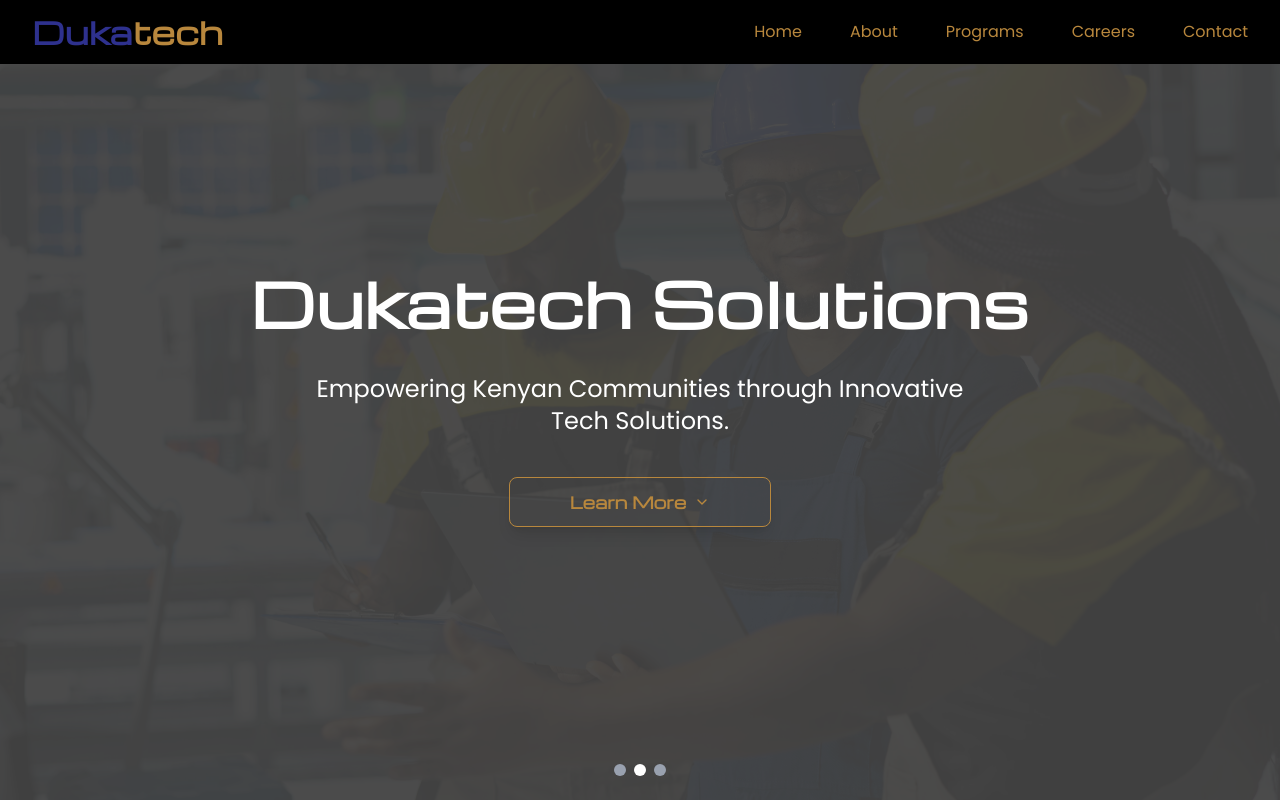
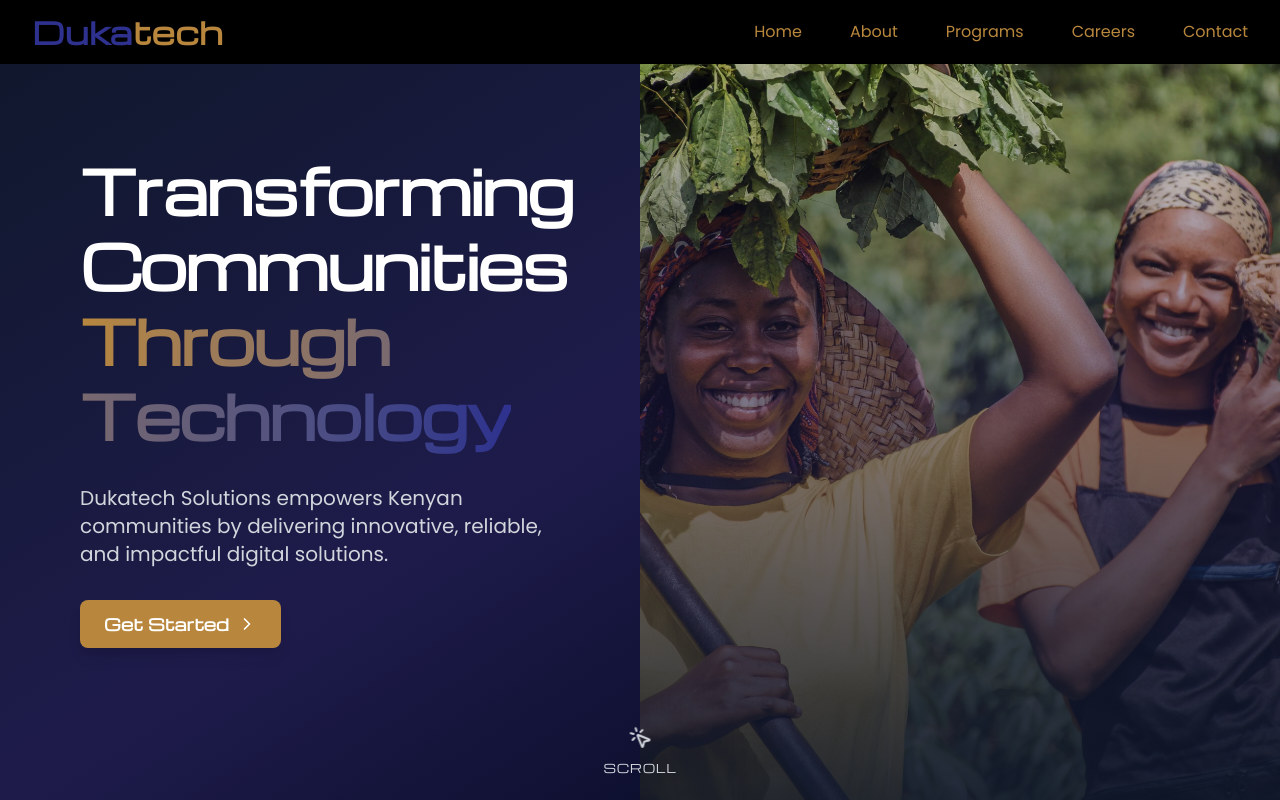
Before and after one commit to UncSeb108/Dukatech, a Next.js app: page /home in a window 1280 px wide. Shown: the top 800 px of the page. Built offline with nearby package versions, Linux system fonts and the light colour scheme.

Commit message:
Hero section mod

```diff
--- a/src/app/about/components/Hero.tsx
+++ b/src/app/about/components/Hero.tsx
@@ -12,7 +12,7 @@
         priority
         className="object-cover"
       />
-      <div className="absolute inset-0 bg-black/60" />
+      <div className="absolute inset-0 bg-gradient-to-t from-[#0f172a] via-[#1e1b4b]/50 to-transparent" />
       <div className="relative z-10 text-white px-6">
         <h1 className="text-4xl md:text-6xl font-bold mb-4 font-michroma">
           About Dukatech Solutions
--- a/src/app/careers/components/Hero.tsx
+++ b/src/app/careers/components/Hero.tsx
@@ -12,7 +12,7 @@
         priority
         className="object-cover"
       />
-      <div className="absolute inset-0 bg-black/60" />
+      <div className="absolute inset-0 bg-gradient-to-t from-[#0f172a] via-[#1e1b4b]/50 to-transparent" />
       <div className="relative z-10 text-white px-6">
         <h1 className="text-4xl md:text-6xl font-bold mb-4 font-michroma">
           Join Our Team
--- a/src/app/components/Navbar.tsx
+++ b/src/app/components/Navbar.tsx
@@ -28,7 +28,7 @@
   if (pathname === "/") return null;
 
   return (
-    <nav className="fixed top-0 left-0 w-full bg-[#000000] text-[#b8873d] z-50 backdrop-blur-md">
+    <nav className="fixed top-0 left-0 w-full bg-[#000000] text-[#b8873d] z-100 backdrop-blur-md">
       <div className="max-w-7xl mx-auto px-4 sm:px-6 lg:px-8">
         <div className="flex items-center justify-between h-16">
           {/* Logo */}
--- a/src/app/contact/components/ContactHero.tsx
+++ b/src/app/contact/components/ContactHero.tsx
@@ -12,7 +12,7 @@
         className="object-cover"
         priority
       />
-      <div className="absolute inset-0 bg-black/60" />
+      <div className="absolute inset-0 bg-gradient-to-t from-[#0f172a] via-[#1e1b4b]/50 to-transparent" />
       <div className="relative z-10 text-white px-6">
         <h1 className="text-4xl md:text-6xl font-bold mb-4 font-michroma">Contact Us</h1>
         <p className="text-lg md:text-xl max-w-2xl mx-auto">
--- a/src/app/home/components/Hero.tsx
+++ b/src/app/home/components/Hero.tsx
@@ -1,109 +1,66 @@
 "use client";
 
-import { useState, useEffect } from "react";
-import Image from "next/image";
-import { motion, AnimatePresence, easeOut } from "framer-motion";
-import { ChevronDown } from "lucide-react";
+import { motion } from "framer-motion";
+import { ChevronRight, MousePointerClick } from "lucide-react";
 
-const images = ["/images/1.jpg", "/images/mamapesa2.jpg", "/images/d1.jpg"];
+export default function HeroSection() {
+  return (
+    <section className="relative w-full min-h-screen text-white overflow-hidden flex items-center bg-gradient-to-br from-[#0f172a] via-[#1e1b4b] to-[#020617]">
+      <div className="relative z-10 grid grid-cols-1 md:grid-cols-2 w-full min-h-screen">
 
-export default function HeroCarousel() {
-  const [current, setCurrent] = useState(0);
-
-  // Auto-slide every 5s
-  useEffect(() => {
-    const interval = setInterval(() => {
-      setCurrent((prev) => (prev + 1) % images.length);
-    }, 5000);
-    return () => clearInterval(interval);
-  }, []);
-
-  // Parent + child variants for stagger
-  const containerVariants = {
-    hidden: { opacity: 0 },
-    show: {
-      opacity: 1,
-      transition: {
-        staggerChildren: 0.4, // delay between each child
-      },
-    },
-  };
-
-  const itemVariants = {
-    hidden: { opacity: 0, y: 30 },
-    show: { opacity: 1, y: 0, transition: { duration: 0.8, ease: easeOut } },
-  };
-
-  return (
-    <div className="relative w-full h-[100vh] overflow-hidden">
-      <AnimatePresence mode="wait">
+        {/* LEFT: Text */}
+        <div className="flex items-center px-6 sm:px-10 md:px-20 py-20">
           <motion.div
-          key={current}
-          className="absolute w-full h-full"
-          initial={{ opacity: 0, scale: 1 }}
-          animate={{ opacity: 1, scale: 1.1 }}
-          exit={{ opacity: 0, scale: 1.2 }}
-          transition={{ duration: 2, ease: "easeInOut" }}
+            initial={{ opacity: 0, x: -60 }}
+            animate={{ opacity: 1, x: 0 }}
+            transition={{ duration: 1 }}
+            className="space-y-6 md:space-y-8 text-center md:text-left"
           >
-          <Image
-            src={images[current]}
-            alt={`Hero ${current}`}
-            fill
-            priority
-            className="object-cover"
-          />
-        </motion.div>
-      </AnimatePresence>
-
-      {/* Overlay with staggered text */}
-      <div className="absolute inset-0 flex flex-col justify-center items-center bg-black/70 text-white text-center px-10">
-        <motion.div
-          variants={containerVariants}
-          initial="hidden"
-          animate="show"
-          className="flex flex-col items-center"
-        >
-          <motion.h1
-            variants={itemVariants}
-            className="text-4xl md:text-6xl font-extrabold mb-10 tracking-wide font-michroma"
-          >
-            Dukatech Solutions
-          </motion.h1>
-
-          <motion.p
-            variants={itemVariants}
-            className="text-xl md:text-2xl max-w-2xl mb-10 font-poppins"
-          >
-            Empowering Kenyan Communities through Innovative Tech Solutions.
-          </motion.p>
-
+            <h1 className="text-3xl sm:text-4xl md:text-6xl font-extrabold tracking-tight font-michroma leading-tight">
+              Transforming Communities <br />
+              <span className="bg-gradient-to-r from-[#b8873d] to-[#2e318e] bg-clip-text text-transparent">
+                Through Technology
+              </span>
+            </h1>
+            <p className="text-base sm:text-lg md:text-xl text-gray-300 font-poppins max-w-lg mx-auto md:mx-0">
+              Dukatech Solutions empowers Kenyan communities by delivering
+              innovative, reliable, and impactful digital solutions.
+            </p>
             <motion.button
-            variants={itemVariants}
               whileHover={{ scale: 1.05 }}
               whileTap={{ scale: 0.95 }}
-            className="relative overflow-hidden group px-15 py-3 rounded-lg border border-[#b8873d] text-[#b8873d] hover:text-[#2e318e] font-bold font-michroma shadow-lg transition-all ease-in-out duration-500"
+              className="inline-flex items-center gap-2 px-6 py-3 rounded-lg font-bold font-michroma
+                bg-[#b8873d] shadow-lg transition-all"
             >
-            <span className="absolute inset-0 bg-[#b8873d] translate-x-[-100%] group-hover:translate-x-0 transition-transform ease-in-out duration-500"></span>
-            <span className="relative flex items-center gap-2">
-              Learn More
-              <ChevronDown className="w-4 h-4 transition-transform duration-300 group-hover:translate-y-1" />
-            </span>
+              Get Started
+              <ChevronRight className="w-5 h-5" />
             </motion.button>
           </motion.div>
         </div>
 
-      {/* Dots navigation */}
-      <div className="absolute bottom-6 w-full flex justify-center gap-2">
-        {images.map((_, idx) => (
-          <button
-            key={idx}
-            onClick={() => setCurrent(idx)}
-            className={`w-3 h-3 rounded-full transition ${
-              current === idx ? "bg-white" : "bg-gray-400"
-            }`}
+        {/* RIGHT: Full height background image */}
+        <div className="relative hidden md:block">
+          <img
+            src="/images/mamapesa2.jpg"
+            alt="Tech Background"
+            className="absolute inset-0 w-full h-full object-cover"
           />
-        ))}
+          {/* Gradient overlay for blending */}
+          <div className="absolute inset-0 bg-gradient-to-t from-[#0f172a]/90 via-[#1e1b4b]/50 to-transparent"></div>
         </div>
       </div>
+      {/* Scroll Cue */}
+      <motion.div
+        className="absolute bottom-6 left-1/2 -translate-x-1/2 flex flex-col items-center text-gray-300 z-50"
+        initial={{ opacity: 0 }}
+        animate={{ opacity: 1 }}
+        transition={{ delay: 1.2 }}
+      >
+        <MousePointerClick className="w-6 h-6 mb-2 animate-bounce" />
+        <span className="text-xs uppercase tracking-wider font-michroma">
+          Scroll
+        </span>
+      </motion.div>
+    </section>
   );
 }
--- a/src/app/layout.tsx
+++ b/src/app/layout.tsx
@@ -30,8 +30,8 @@
 })
 
 export const metadata: Metadata = {
-  title: "Create Next App",
-  description: "Generated by create next app",
+  title: "Dukatech Solutions",
+  description: "Transforming Communities Through Technology",
 };
 
 export default function RootLayout({
--- a/src/app/programs/components/ProgramBlock.tsx
+++ b/src/app/programs/components/ProgramBlock.tsx
@@ -4,6 +4,7 @@
   title: string;
   description: string;
   image: string;
+  href: string;
   reverse?: boolean;
 }
 
@@ -11,6 +12,7 @@
   title,
   description,
   image,
+  href,
   reverse,
 }: ProgramBlockProps) {
   return (
@@ -21,11 +23,28 @@
         }`}
       >
         <div>
-          <h2 className="text-3xl font-bold text-[#2e318e] mb-6 font-michroma">{title}</h2>
-          <p className="text-black text-lg leading-relaxed">{description}</p>
-          <button className="font-michroma px-6 py-2 bg-[#b8873d] text-white rounded-md hover:bg-[#a3742e] hover:scale-105 transition-all duration-300 mt-10">
-                Learn More
-              </button>
+          <h2 className="text-3xl font-bold text-[#2e318e] mb-6 font-michroma">
+            {title}
+          </h2>
+          <p className="text-black text-lg leading-relaxed mb-10">
+            {description}
+          </p>
+          <a
+            href={href}
+            className="relative inline-flex items-center justify-center px-8 py-3 font-michroma text-sm sm:text-base font-semibold
+             text-white tracking-wide overflow-hidden rounded-xl
+             bg-gradient-to-r from-[#b8873d] to-[#2e318e]
+             shadow-lg hover:shadow-[#b8873d]/40
+             transition-all duration-500 hover:scale-105 group"
+          >
+            <span className="relative z-10">Learn More</span>
+
+            {/* Subtle glowing overlay */}
+            <span className="absolute inset-0 bg-gradient-to-r from-white/10 to-transparent opacity-0 group-hover:opacity-100 transition-opacity duration-500" />
+
+            {/* Animated border effect */}
+            <span className="absolute inset-0 rounded-xl border border-white/20 group-hover:border-white/40 transition-colors duration-500" />
+          </a>
         </div>
         <div className="relative w-full h-80 md:h-96">
           <Image
--- a/src/app/programs/components/ProgramsHero.tsx
+++ b/src/app/programs/components/ProgramsHero.tsx
@@ -3,7 +3,7 @@
 
 export default function ProgramsHero() {
   return (
-    <section className="relative h-[60vh] flex items-center justify-center text-center font-michroma">
+    <section className="relative h-[50vh] flex items-center justify-center text-center font-michroma">
       <Image
         src="/images/programs.jpeg"
         alt="Dukatech Programs"
@@ -11,9 +11,9 @@
         className="object-cover"
         priority
       />
-      <div className="absolute inset-0 bg-black/60" />
+      <div className="absolute inset-0 bg-gradient-to-t from-[#0f172a] via-[#1e1b4b]/50 to-transparent" />
       <div className="relative z-10 text-white px-6">
-        <h1 className="text-5xl font-bold mb-4 tracking-wide">Our Programs</h1>
+        <h1 className="text-4xl md:text-6xl font-bold mb-4 tracking-wide">Our Programs</h1>
       </div>
     </section>
   );
--- a/src/app/programs/page.tsx
+++ b/src/app/programs/page.tsx
@@ -10,6 +10,7 @@
         title="Revolutionize Engineering"
         description="Our flagship program aimed at reshaping the future of engineering in Kenya. Our platform empowers Africa's future engineers by connecting students, industry, and academia through 4IR tech, live projects, and innovation challenges."
         image="/images/logo.png"
+        href="https://revolutionizeengineering.org/"
       />
     </main>
   );
```
Also changed, not shown: public/images/programs.jpeg. Lines whose indentation alone changed are shown as unchanged.
